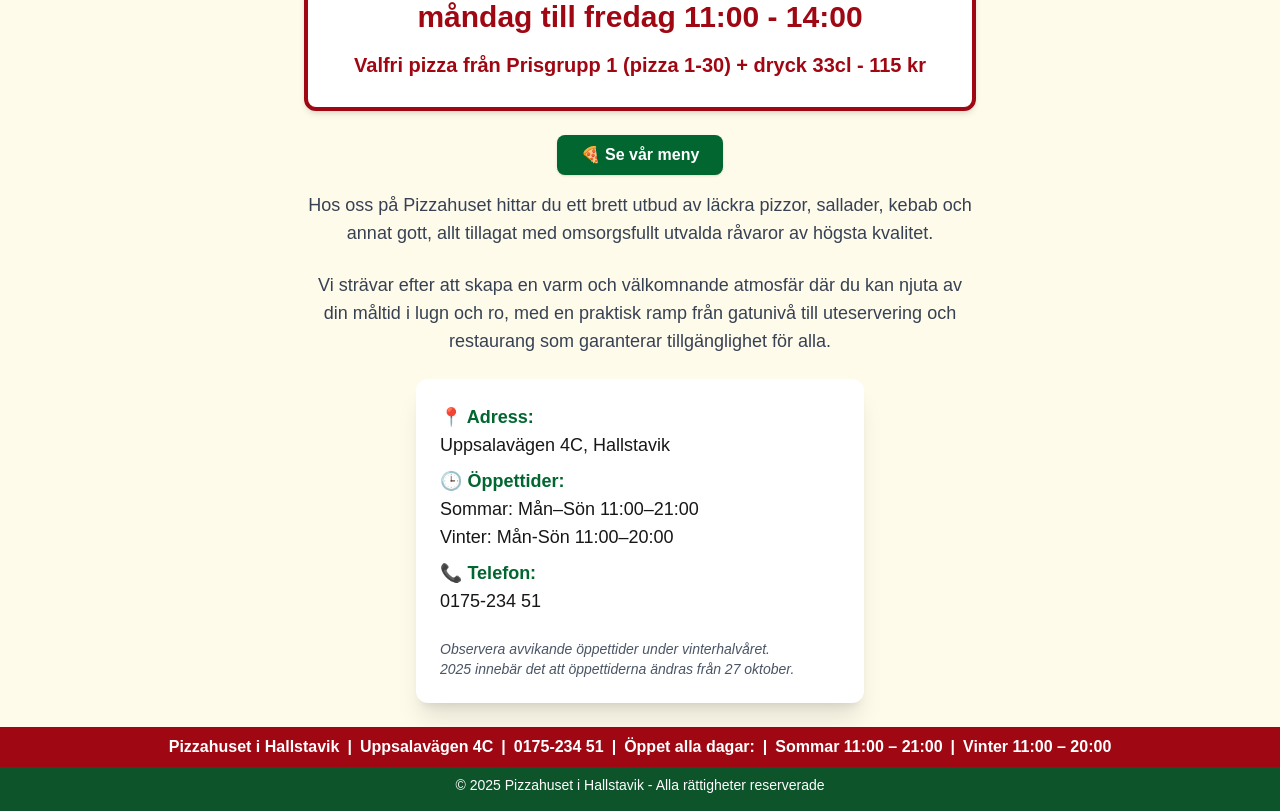
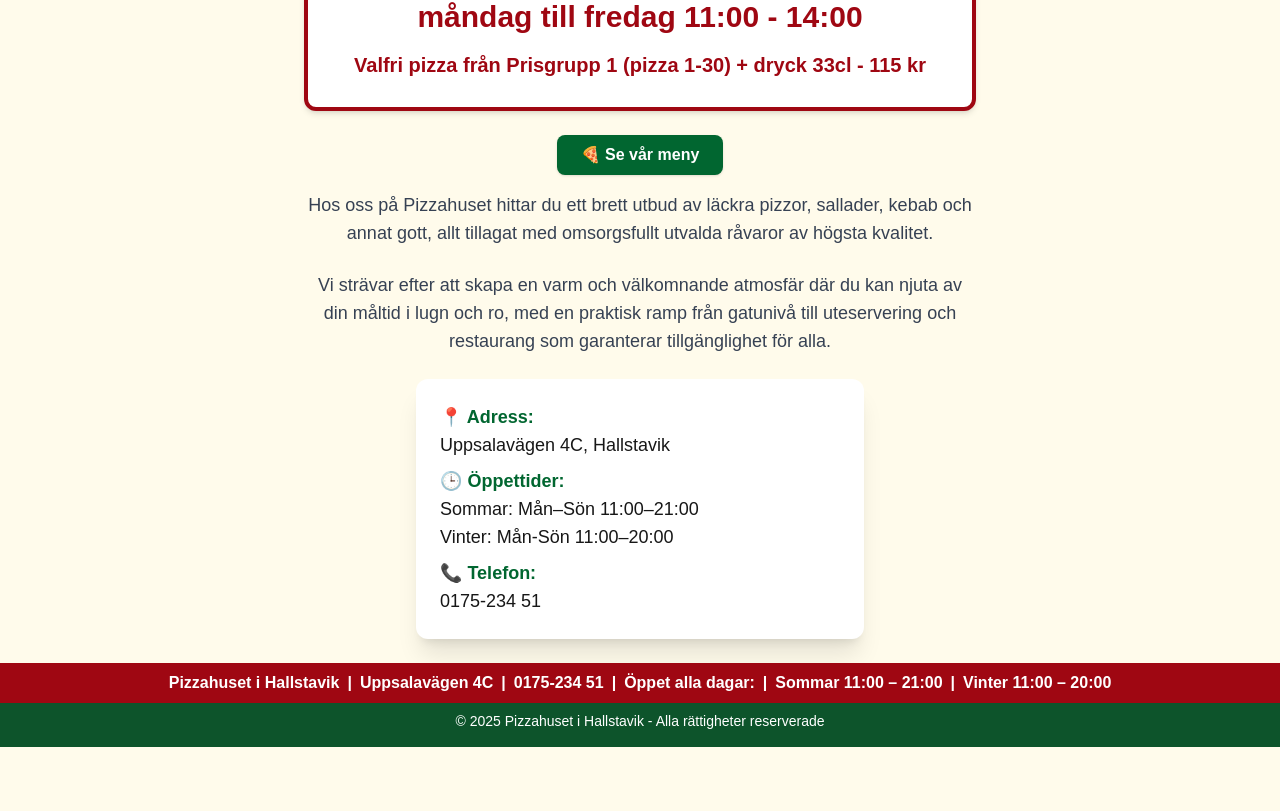
Before and after one commit to annkar73/pizzahuset, a Next.js app: page / in a window 1280 px wide. Shown: the part 645-1456 px from the top of the page. After the commit the page ends 1392 px from the top, so only its background shows below. Built offline with nearby package versions, Linux system fonts and the light colour scheme.

Commit message:
update opening hours

```diff
--- a/src/app/page.tsx
+++ b/src/app/page.tsx
@@ -78,13 +78,6 @@ export default function HomePage() {
               <br /> 0175-234 51
             </p>
 
-          <p className="text-sm text-gray-600 mt-6">
-            <em>
-              Observera avvikande öppettider under vinterhalvåret.
-              <br />
-              2025 innebär det att öppettiderna ändras från 27 oktober.
-            </em>
-          </p>
         </div>
 
       </main>
```
